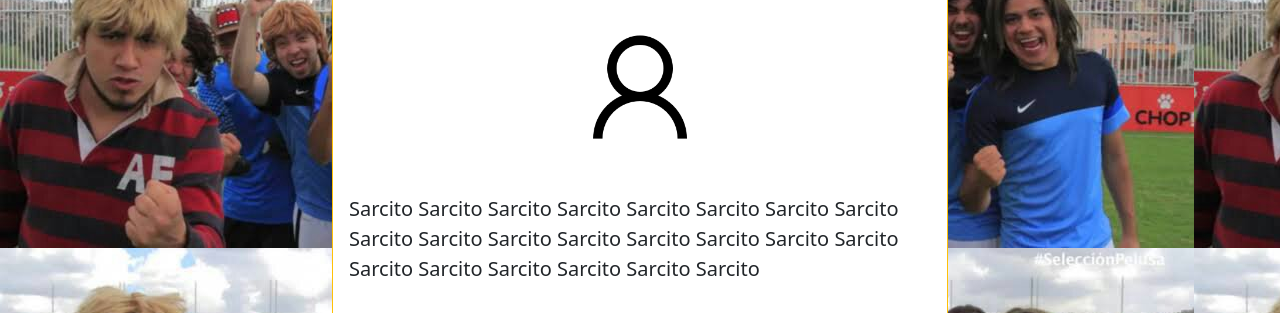
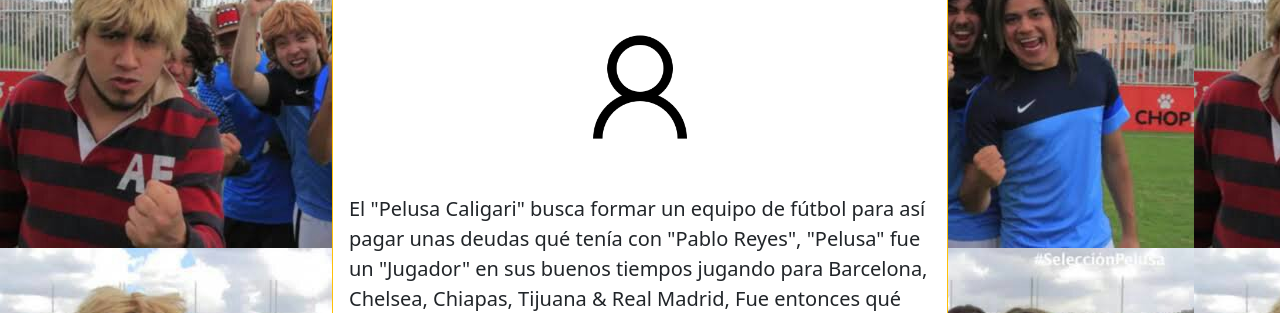
Before and after one commit to Sarci30/presentacion, a plain HTML site: page index.html in a window 1280 px wide. Shown: the part 86-399 px from the top of the page. Drawn offline with nearby package versions, Linux system fonts and the light colour scheme.

Commit message:
Update index.html

```diff
--- a/index.html
+++ b/index.html
@@ -21,7 +21,9 @@
                         <img src="img/user.png" height="150"/>
                     </div>
                     <div class="card-text fs-5 p-3">
-                        Sarcito Sarcito Sarcito Sarcito Sarcito Sarcito Sarcito Sarcito Sarcito Sarcito Sarcito Sarcito Sarcito Sarcito Sarcito Sarcito Sarcito Sarcito Sarcito Sarcito Sarcito Sarcito
+                       El "Pelusa Caligari" busca formar un equipo de fútbol para así pagar unas deudas qué tenía con "Pablo Reyes", "Pelusa" fue un "Jugador" en sus buenos tiempos jugando para Barcelona, Chelsea, Chiapas, Tijuana & Real Madrid, Fue entonces qué como no sabía como conseguir dinero para ya lo dicho, Armó su propio equipo de fútbol en donde fueron personas que admiraban si trabajo desde pequeño y fueron a hacer las pruebas para ver si sí era posible qué podían formar parte de él
+<br>
+El Equipo fue participante del torneo de los 12 grandes con varios tropiezos al principio, Pero siempre ellos demostraban una que otra capacidad para poder ganar y remontar el partido.
                     </div>
                     <div class="card-text text-center p-3">
                         <a href="https://www.youtube.com/@programandocondancruise" target="_blank">
```
